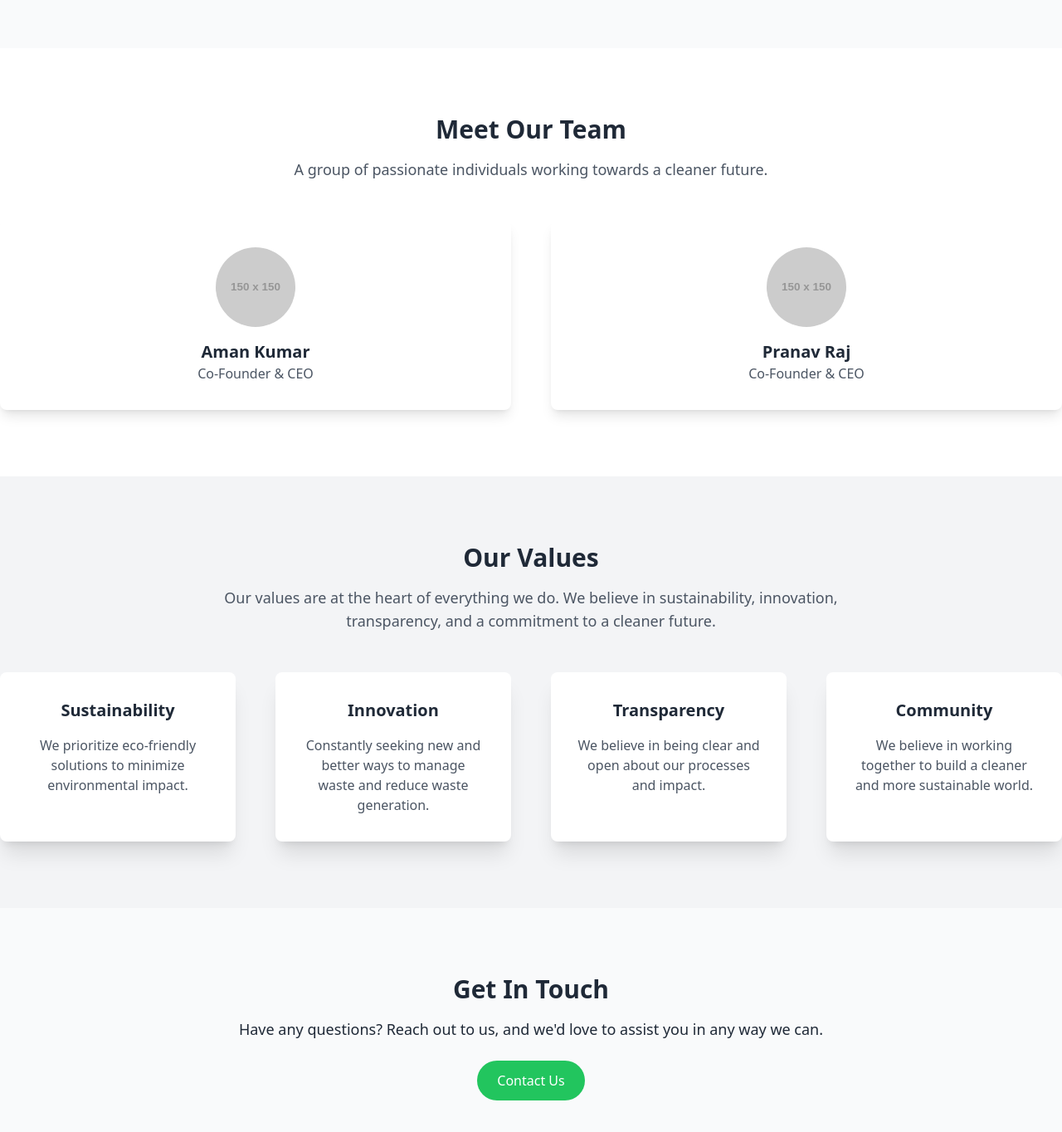
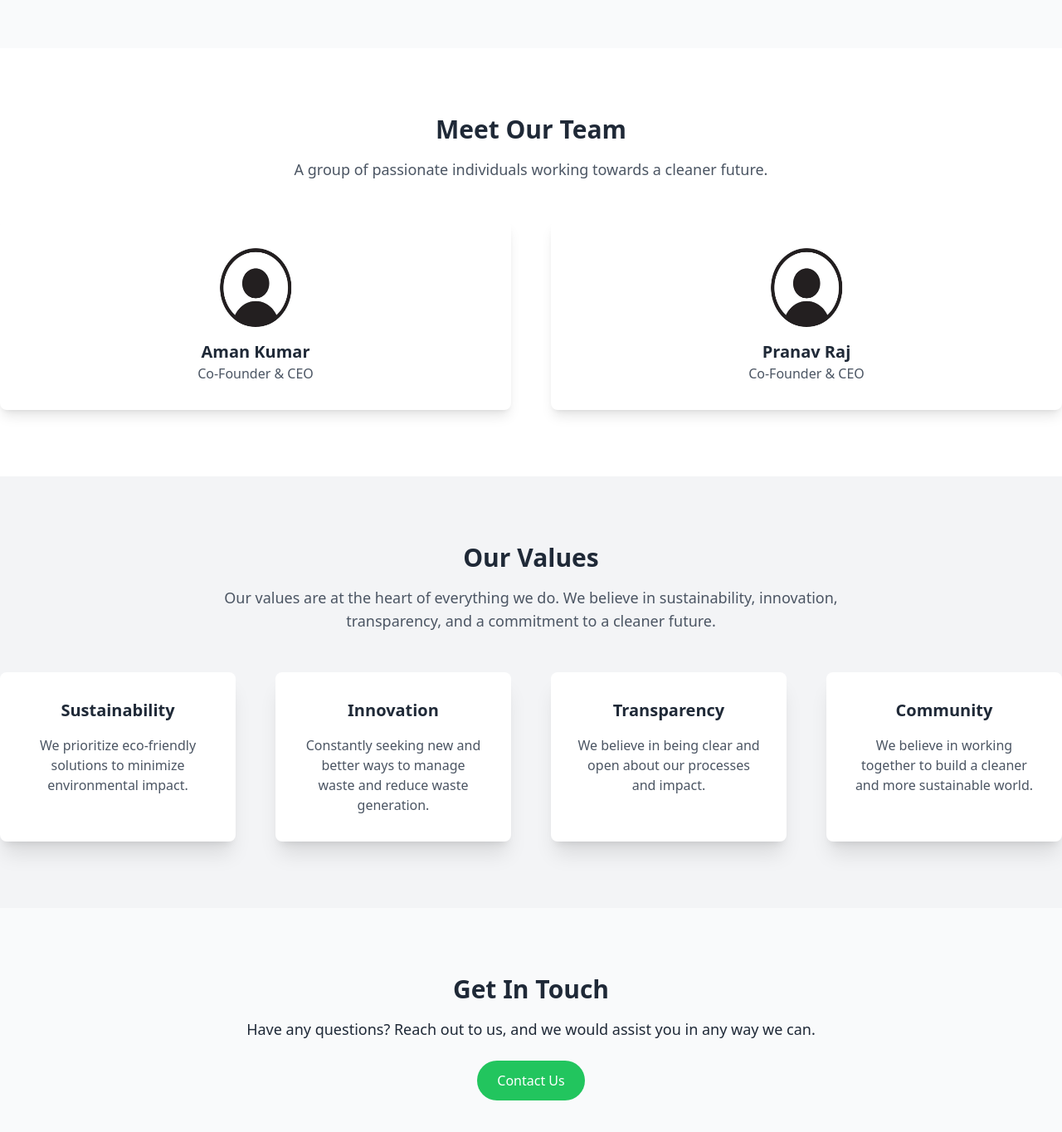
Before and after one commit to amankum2004/ScrapSathi, a React (Vite) app in the folder Frontend/: page /about in a window 1280 px wide. Shown: the part 666-2030 px from the top of the page at 83% size. Built offline with nearby package versions, Linux system fonts and the light colour scheme; no server answers.

Commit message:
final updation

```diff
--- a/Frontend/src/pages/About.jsx
+++ b/Frontend/src/pages/About.jsx
@@ -42,7 +42,7 @@ function About() {
             <div className="bg-white shadow-lg rounded-lg p-8">
               <img
                 className="w-24 h-24 rounded-full mx-auto"
-                src="https://via.placeholder.com/150"
+                src="/images/dp_logo.jpg"
                 alt="Team Member"
               />
               <h3 className="text-xl font-semibold text-gray-800 mt-4">
@@ -55,7 +55,7 @@ function About() {
             <div className="bg-white shadow-lg rounded-lg p-8">
               <img
                 className="w-24 h-24 rounded-full mx-auto"
-                src="https://via.placeholder.com/150"
+                src="/images/dp_logo.jpg"
                 alt="Team Member"
               />
               <h3 className="text-xl font-semibold text-gray-800 mt-4">
@@ -123,7 +123,7 @@ function About() {
         <div className="container mx-auto text-center">
           <h2 className="text-3xl font-semibold">Get In Touch</h2>
           <p className="mt-4 text-lg">
-            Have any questions? Reach out to us, and we'd love to assist you in
+            Have any questions? Reach out to us, and we would assist you in
             any way we can.
           </p>
           <a
```
